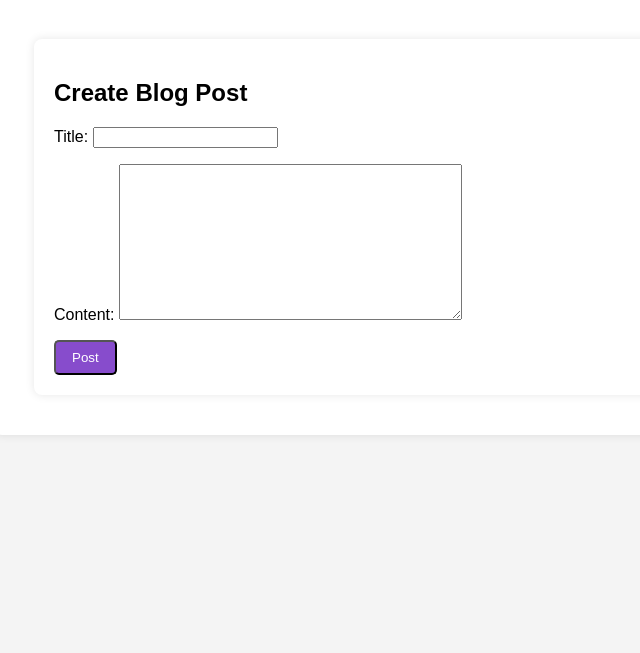
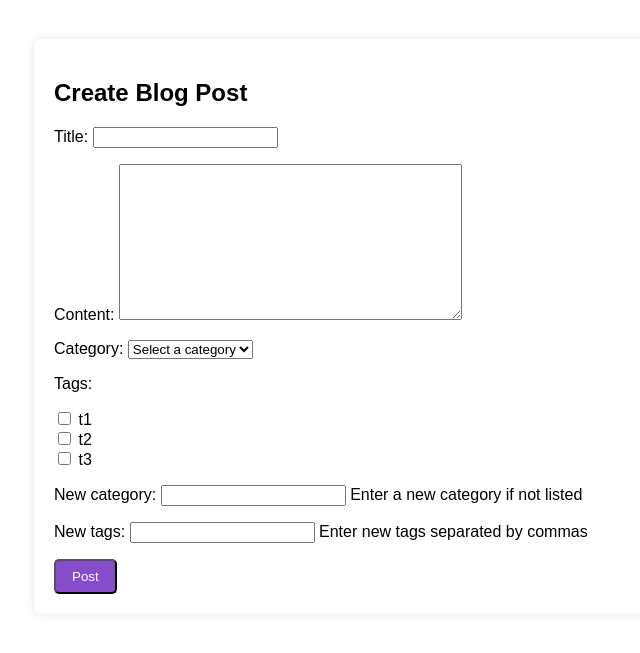
Before and after one commit to TanushreeMohanty/BlogSphere, a Django app: page /post/new/ in a window 1280 px wide. Shown: the part 69-722 px from the top of the page, without its empty margins (226-866 px from the left). Run offline with Django 5.2, Linux system fonts and the light colour scheme; a user stored in the database is signed in; data comes from the database, SQL or seed files in the repository; both versions use the stored data as it was after the commit.

Commit message:
Category & tags for posts added

```diff
--- a/templates/base.html
+++ b/templates/base.html
@@ -77,6 +77,16 @@
             margin: 0;
             color: #10439F;
         }
+        .tag {
+            display: inline-block;
+            background: #f27bbd;
+            color: white;
+            padding: 3px 8px;
+            border-radius: 5px;
+            margin-right: 5px;
+            font-size: 12px;
+        }
+
     </style>
 </head>
 <body>
--- a/users/forms.py
+++ b/users/forms.py
@@ -1,7 +1,7 @@
 from django import forms
 from django.contrib.auth.models import User
 from django.contrib.auth.forms import UserCreationForm
-from .models import Profile,Post
+from .models import Profile,Post,Category,Tag
 
 class UserRegisterForm(UserCreationForm):
     email = forms.EmailField()  # Optional email field
@@ -16,6 +16,36 @@ class ProfileUpdateForm(forms.ModelForm):
         fields = ['bio', 'profile_picture']
 
 class PostForm(forms.ModelForm):
+    new_category = forms.CharField(
+        max_length=100, required=False, help_text="Enter a new category if not listed"
+    )
+    new_tags = forms.CharField(
+        max_length=200,
+        required=False,
+        help_text="Enter new tags separated by commas",
+    )
+    category = forms.ModelChoiceField(queryset=Category.objects.all(), required=False, empty_label="Select a category")
+
+    tags = forms.ModelMultipleChoiceField(queryset=Tag.objects.all(), required=False, widget=forms.CheckboxSelectMultiple)
+
     class Meta:
         model = Post
-        fields = ['title', 'content']
+        fields = ['title', 'content', 'category', 'tags']
+
+
+    def clean_new_category(self):
+        new_category = self.cleaned_data.get('new_category')
+        if new_category:
+            category, created = Category.objects.get_or_create(name=new_category)
+            return category
+        return None
+
+    def clean_new_tags(self):
+        new_tags = self.cleaned_data.get('new_tags')
+        tag_list = []
+        if new_tags:
+            tag_names = [tag.strip() for tag in new_tags.split(',')]
+            for name in tag_names:
+                tag, created = Tag.objects.get_or_create(name=name)
+                tag_list.append(tag)
+        return tag_list
--- a/users/models.py
+++ b/users/models.py
@@ -10,10 +10,24 @@ class Profile(models.Model):
     def __str__(self):
         return f"{self.user.username} Profile"
 
+class Category(models.Model):
+    name = models.CharField(max_length=100, unique=True)
+
+    def __str__(self):
+        return self.name
+
+class Tag(models.Model):
+    name = models.CharField(max_length=50, unique=True)
+
+    def __str__(self):
+        return self.name
+
 class Post(models.Model):
     title = models.CharField(max_length=200)
     content = models.TextField()
     author = models.ForeignKey(User, on_delete=models.CASCADE)
+    category = models.ForeignKey(Category, on_delete=models.SET_NULL, null=True, blank=True)
+    tags = models.ManyToManyField(Tag, blank=True)
     created_at = models.DateTimeField(default=now)
 
     def __str__(self):
--- a/users/views.py
+++ b/users/views.py
@@ -3,7 +3,7 @@ from django.contrib import messages
 from django.contrib.auth import login, logout, authenticate
 from django.contrib.auth.decorators import login_required
 from .forms import UserRegisterForm, ProfileUpdateForm,PostForm
-from .models import Profile,Post
+from .models import Profile,Post,Category,Tag
 
 # View all posts
 def home(request):
@@ -79,7 +79,19 @@ def create_post(request):
         if form.is_valid():
             post = form.save(commit=False)
             post.author = request.user
+            # Assign category
+            new_category = form.cleaned_data.get('new_category')
+            if new_category:
+                post.category = new_category
+
             post.save()
+            form.save_m2m()  # Save many-to-many relationships (tags)
+
+            # Assign new tags
+            new_tags = form.cleaned_data.get('new_tags')
+            if new_tags:
+                post.tags.add(*new_tags)
+
             messages.success(request, "Post created successfully!")
             return redirect('home')
     else:
```
Also changed, not shown: templates/home.html (+10 -0 lines), templates/my_blogs.html (+10 -0 lines), users/admin.py (+17 -4 lines), README.md, db.sqlite3, users/migrations/0004_alter_post_content.py (added), users/migrations/0005_alter_post_content.py (added), users/migrations/0006_category_tag_post_category_post_tags.py (added).
